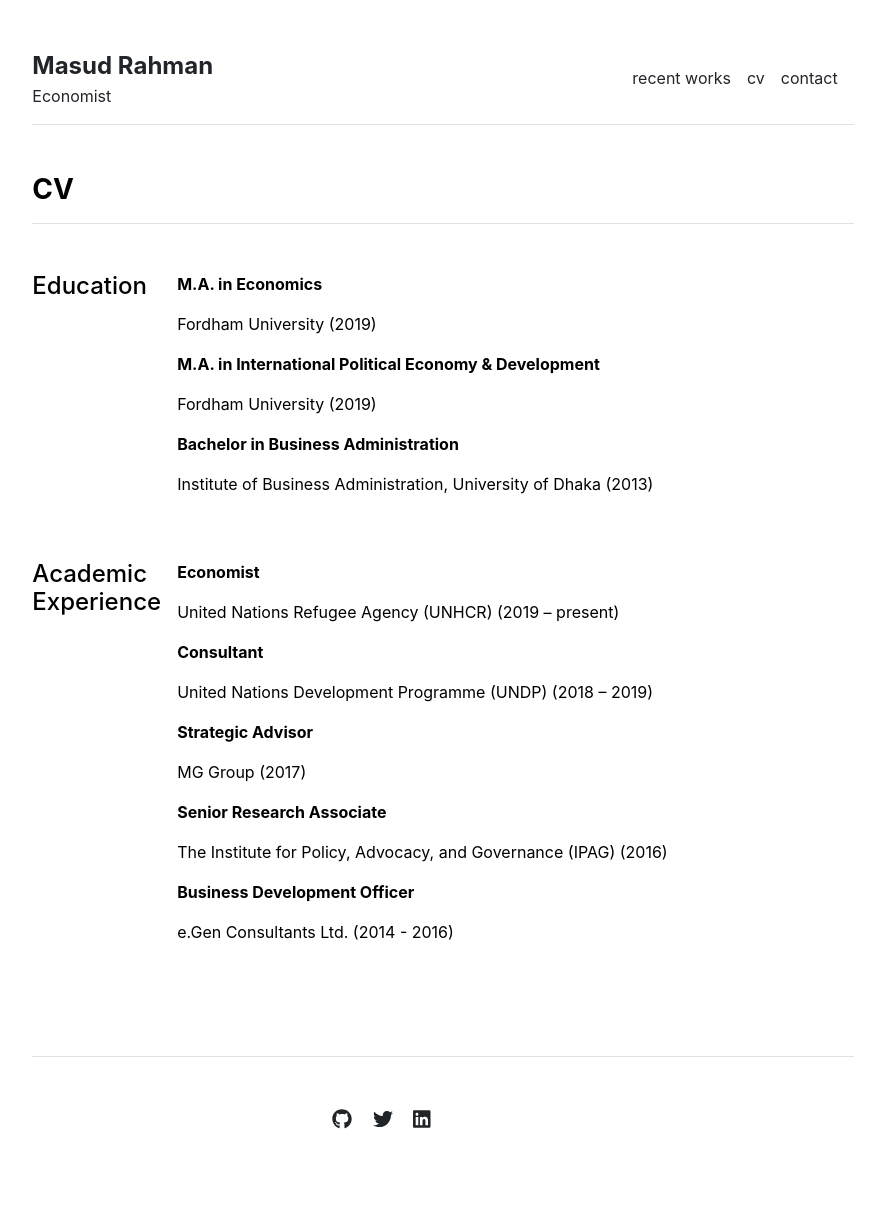
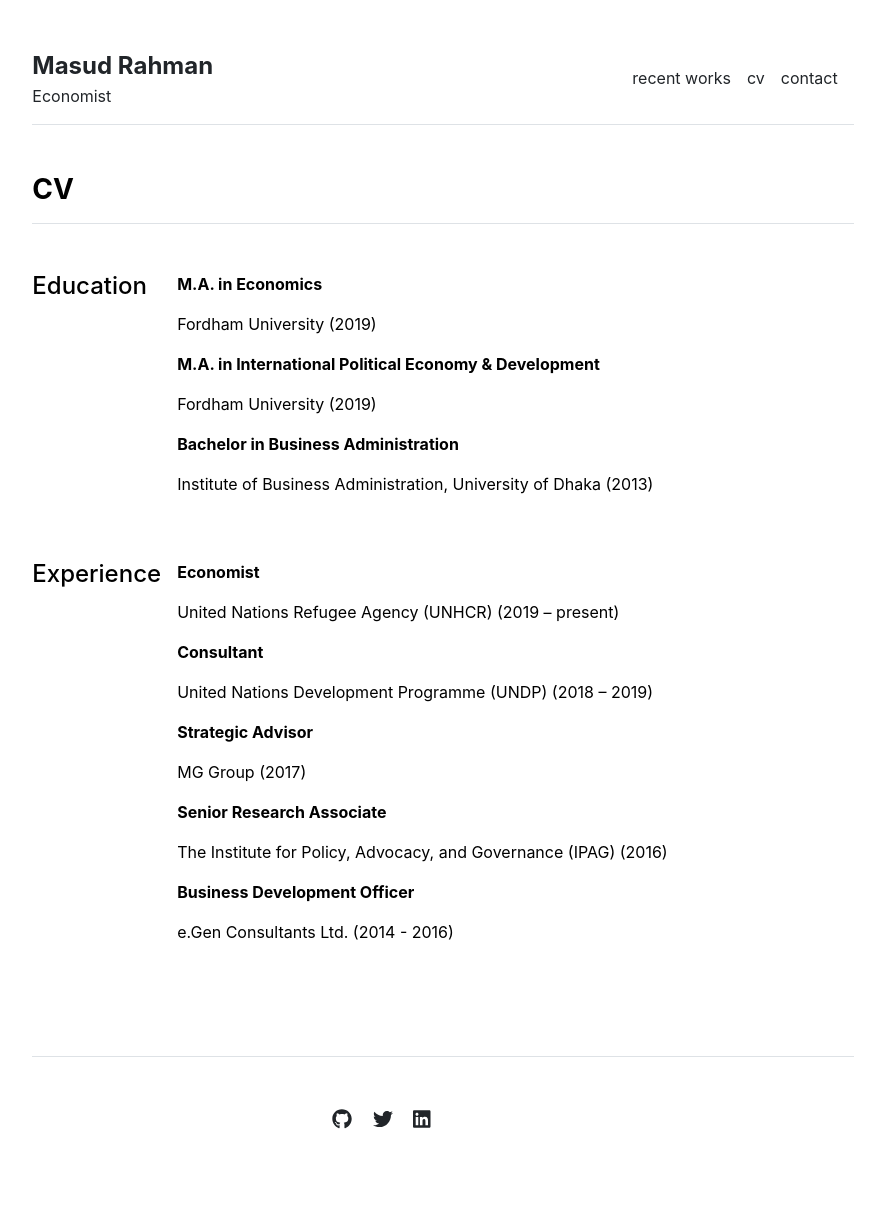
Before and after one commit to masud90/masud90.github.io, a Jekyll site: the page built from cv.md, in a window 1280 px wide. Shown: the whole page, without its empty margins (197-1082 px from the left). Built offline with Jekyll 4.4.1, drawn with Linux system fonts in a browser that asks for light colours.

Commit message:
Update cv.html
change section title from 'Academic experience' to 'Experience'

```diff
--- a/_layouts/cv.html
+++ b/_layouts/cv.html
@@ -20,7 +20,7 @@
     </div>
     <div class="row g-5 mb-5">
       <div class="col-md-2">
-        <h4>Academic Experience</h4>
+        <h4>Experience</h4>
       </div>
       <div class="col-md-10">
         {% for section in site.data.cv.academic-experience %}
```
